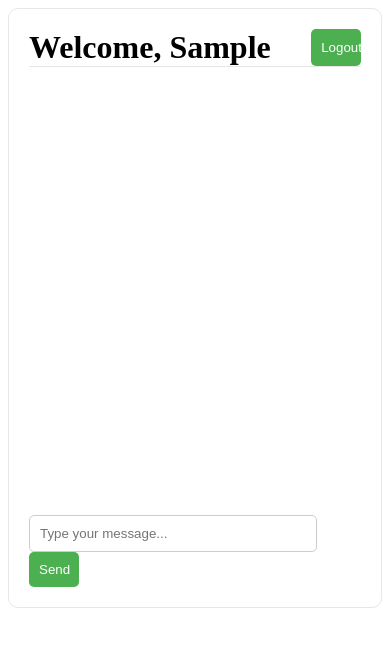
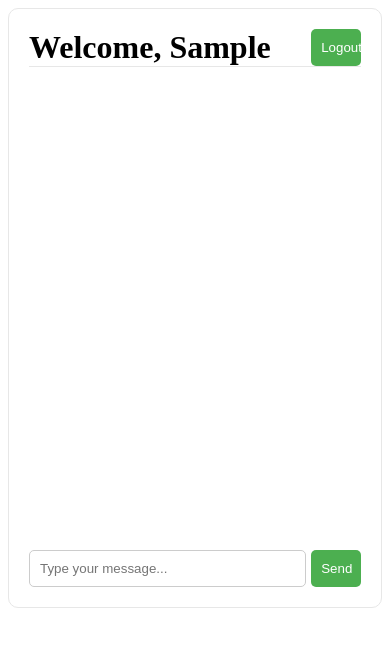
Before and after one commit to dhruvurgr8/chatappjs, a website: page docs/index.html in a window 390 px wide. Both pictures are taken after typing "Sample" into the empty fields and a click on the button "LogIn". Drawn offline with nearby package versions, Linux system fonts and the light colour scheme; no server answers.

Commit message:
media queries added

```diff
--- a/docs/styles.css
+++ b/docs/styles.css
@@ -119,3 +119,10 @@
   margin-left: 5px; /* Add some space between username and message */
   color: #333; /* darker color for message */
 }
+
+@media screen and (max-width: 600px) {
+  #form {
+    display: flex;
+    gap: 5px;
+  }
+}
```
